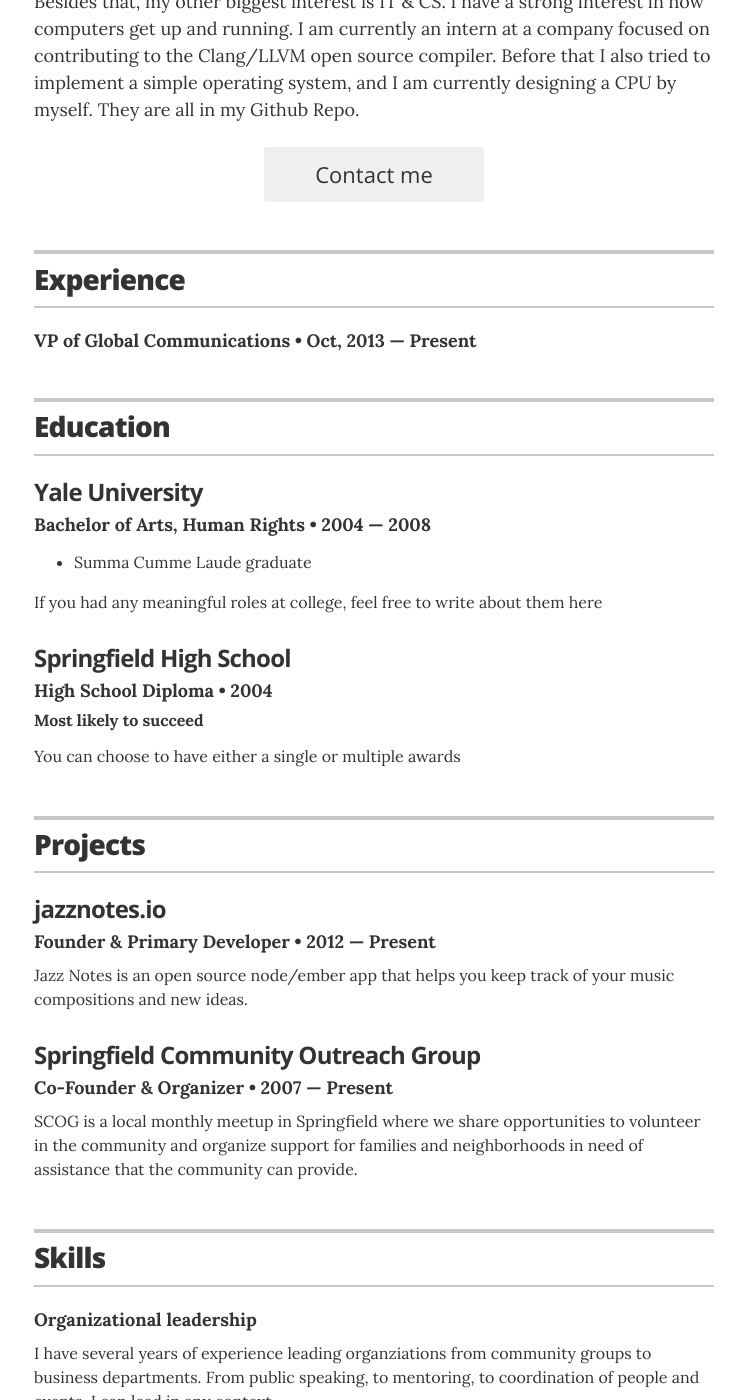
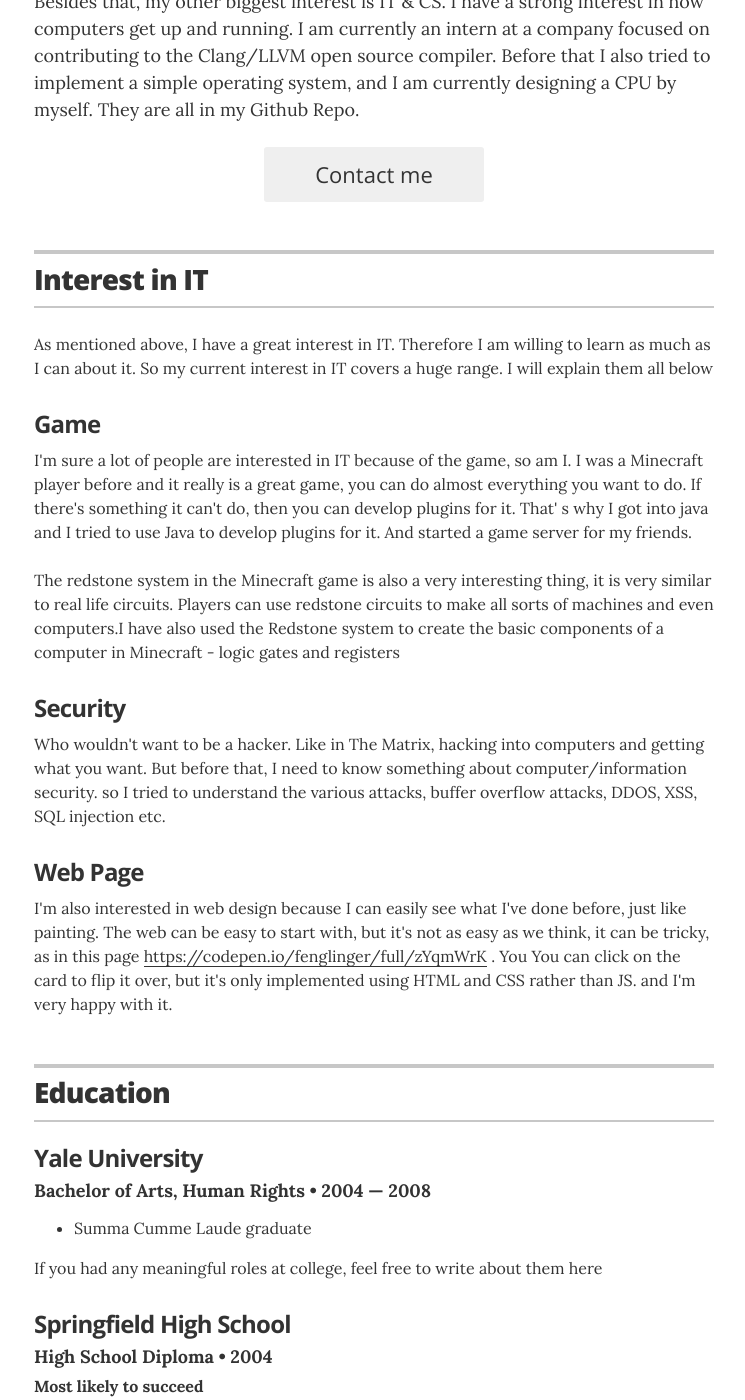
Before and after one commit to XinlongWu-s3860954/XinlongWu, a Jekyll site: the page built from index.html, in a window 1280 px wide and 1400 px high, scrolled down 570 px. Shown: the whole window, without its empty margins (266-1011 px from the left). Built offline with Jekyll 4.4.1, drawn with Linux system fonts in a browser that asks for light colours.

Commit message:
Interest in IT

```diff
--- a/_config.yml
+++ b/_config.yml
@@ -33,7 +33,7 @@ resume_looking_for_work:        "yes"
 
 # Decide which sections to use
 # comment out to hide
-resume_section_experience:      true
+resume_section_interest:      true
 resume_section_education:       true
 resume_section_projects:        true
 resume_section_skills:          true
--- a/_data/experience.yml
+++ /dev/null
@@ -1,6 +0,0 @@
-# Jobs
-# VP of Global Communications
-- company:
-  position: VP of Global Communications
-  duration: Oct, 2013 &mdash; Present
-  summary:
--- /dev/null
+++ b/_data/interest.yml
@@ -0,0 +1,33 @@
+# resume_section_interest
+- item:
+  summary: As mentioned above, I have a great interest in IT. Therefore I am willing to learn as much as I can about it. So my current interest in IT covers a huge range. I will explain them all below
+
+- item:
+  title: Game
+  summary: I'm sure a lot of people are interested in IT because of the game, so am I.
+          I was a Minecraft player before and it really is a great game, you can do
+          almost everything you want to do. If there's something it can't do, then
+          you can develop plugins for it. That' s why I got into java and I tried to use Java
+           to develop plugins for it. And started a game server for my friends.
+          </br></br>
+          The redstone system in the Minecraft game is also a very interesting thing,
+          it is very similar to real life circuits. Players can use redstone circuits to
+          make all sorts of machines and even computers.I have also used the Redstone system
+          to create the basic components of a computer in Minecraft - logic gates and registers
+
+- item:
+  title: Security
+  summary: Who wouldn't want to be a hacker. Like in The Matrix,
+          hacking into computers and getting what you want.
+          But before that, I need to know something about
+          computer/information security. so I tried to understand the various attacks,
+           buffer overflow attacks, DDOS, XSS, SQL injection etc.
+
+- item:
+  title: Web Page
+  summary: I'm also interested in web design because I can easily see what I've done before,
+          just like painting. The web can be easy to start with, but it's not as easy as we think,
+          it can be tricky, as in this page
+          <a target="_blank" href="https://codepen.io/fenglinger/full/zYqmWrK">https://codepen.io/fenglinger/full/zYqmWrK</a>
+          . You You can click on the card to flip it over, but it's only implemented using HTML and CSS rather than JS.
+          and I'm very happy with it.
--- a/_layouts/resume.html
+++ b/_layouts/resume.html
@@ -48,19 +48,25 @@
 
       </header>
 
-      {% if site.resume_section_experience %}
-      <!-- begin Experience -->
+      {% if site.resume_section_interest %}
+      <!-- begin Interest in IT -->
       <section class="content-section">
 
         <header class="section-header">
-          <h2>Experience</h2>
+          <h2>Interest in IT</h2>
         </header>
 
-        {% for job in site.data.experience %}
+        {% for it in site.data.interest %}
         <div class="resume-item" itemscope itemprop="worksFor" itemtype="http://schema.org/Organization">
-          <h3 class="resume-item-title" itemprop="name">{{ job.company }}</h3>
-          <h4 class="resume-item-details" itemprop="description">{{ job.position }} &bull; {{ job.duration }}</h4>
-          <p class="resume-item-copy">{{ job.summary }}</p>
+          {% if it.title %}
+          <h3 class="resume-item-title" itemprop="name">{{ it.title }}</h3>
+          {% endif %}
+          {% if it.subtitle %}
+          <h4 class="resume-item-details" itemprop="description">{{ it.subtitle }}</h4>
+          {% endif %}
+          {% if it.summary %}
+          <p class="resume-item-copy">{{ it.summary }}</p>
+          {% endif %}
         </div><!-- end of resume-item -->
         {% endfor %}
 
```
